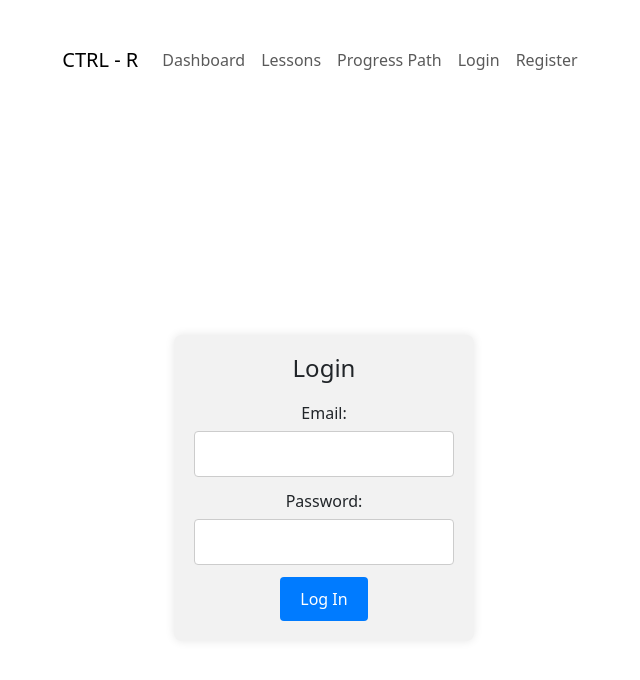
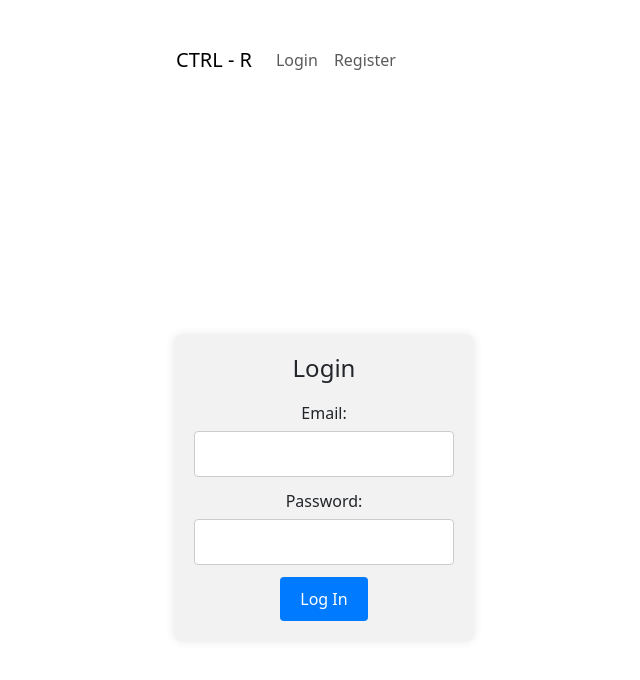
Before and after one commit to cfgcolumbus23/Team-8, a React (Vite) app in the folder frontend/: page /Login in a window 1280 px wide. Shown: the top 680 px of the page, without its empty margins (316-956 px from the left). Built offline with nearby package versions, Linux system fonts and the light colour scheme.

Commit message:
specify pages when logged in

```diff
--- a/frontend/src/App.jsx
+++ b/frontend/src/App.jsx
@@ -53,24 +53,24 @@ const tempTopics = [topic1, topic2];
 
 function App() {
 
-  const [userData, setUserData] = useState(false);
+  const [userData, setUserData] = useState(null);
 
-  useEffect(() => {
+  // useEffect(() => {
 
-    console.log("this ran");
-    console.log(userData);
+  //   // console.log("this ran");
+  //   // console.log(userData);
 
-    // if (!userData)
-    //   return;
+  //   // if (!userData)
+  //   //   return;
 
-    // if (userData.is_admin) {
-    //   redirect('./dashboard')
-    //   return;
-    // }
+  //   // if (userData.is_admin) {
+  //   //   redirect('./dashboard')
+  //   //   return;
+  //   // }
 
-    // redirect('./lessons')
+  //   // redirect('./lessons')
 
-  }, [userData]);
+  // }, [userData]);
 
 
 
@@ -81,13 +81,15 @@ function App() {
   return (
     <>
       <div>
-        <NavBar/>
+
+      <NavBar userData={userData}/>
+
         <body>
         <Routes>
-          <Route path="/Login" element={<LogIn loginHandler={ loginHander }/>}/>
-          <Route path="/Survey" element={<Survey topics={tempTopics}/>}/>
-          <Route path="/Dashboard" element={Dashboard()}/>
-          <Route path="/Lessons" element={<Lessons topics={tempTopics}/>}/>
+            <Route path="/Login" element={<LogIn loginHandler={ loginHander }/>}/>
+            <Route path="/Dashboard" element={Dashboard()}/>
+            <Route path="/Lessons" element={<Lessons topics={tempTopics}/>}/>
+          {/* <Route path="/Survey" element={<Survey topics={tempTopics}/>}/> */}
         </Routes>
         </body>
       </div>
--- a/frontend/src/components/NavBar/NavBar.jsx
+++ b/frontend/src/components/NavBar/NavBar.jsx
@@ -6,7 +6,7 @@ import LoginRegister from './LoginRegister'
 
 const isAuth = false; //placeholder
 
-const NavBar = () => {
+const NavBar = (props) => {
     return (
         <Navbar expand="lg">
           <Container>
@@ -14,10 +14,17 @@ const NavBar = () => {
             <Navbar.Toggle aria-controls="basic-navbar-nav" />
             <Navbar.Collapse id="basic-navbar-nav">
               <Nav>
-                <Nav.Link href="Dashboard">Dashboard</Nav.Link>
-                <Nav.Link href="Lessons">Lessons</Nav.Link>
-                <Nav.Link href="ProgressPath">Progress Path</Nav.Link>
-                <LoginRegister auth = {isAuth}/>
+                {
+                  props.userData === null ?
+                  <LoginRegister auth = {isAuth}/> :
+                  props.userData.is_admin ?
+                  <>
+                    <Nav.Link href="Dashboard">Dashboard</Nav.Link>
+                    {/* <Nav.Link href="ProgressPath">Progress Path</Nav.Link> */}
+                  </>
+                  : <Nav.Link href="Lessons">Lessons</Nav.Link>
+                }
+
               </Nav>
             </Navbar.Collapse>
           </Container>
--- a/frontend/src/pages/LogIn.jsx
+++ b/frontend/src/pages/LogIn.jsx
@@ -2,6 +2,7 @@ import React, { useState } from 'react';
 import { redirect, useNavigate } from 'react-router-dom';
 import { mockAdminEmail,mockAdminPassword , mockStudentEmail, mockStudentPassword} from './MockLogin';
 import './LogIn.css'
+import { red } from '@mui/material/colors';
 // Mock email and password
 
 function LogIn(props) {
@@ -31,10 +32,16 @@ function LogIn(props) {
 
     const data = await response.json();
 
-    console.log(data);
+    // console.log(data);
 
     if (data.error)
       return;
+
+    if (data.is_admin) {
+      navigate('/dashboard')
+    } else {
+      navigate('/lessons')
+    }
 
 
     // const { loginHander }
```
